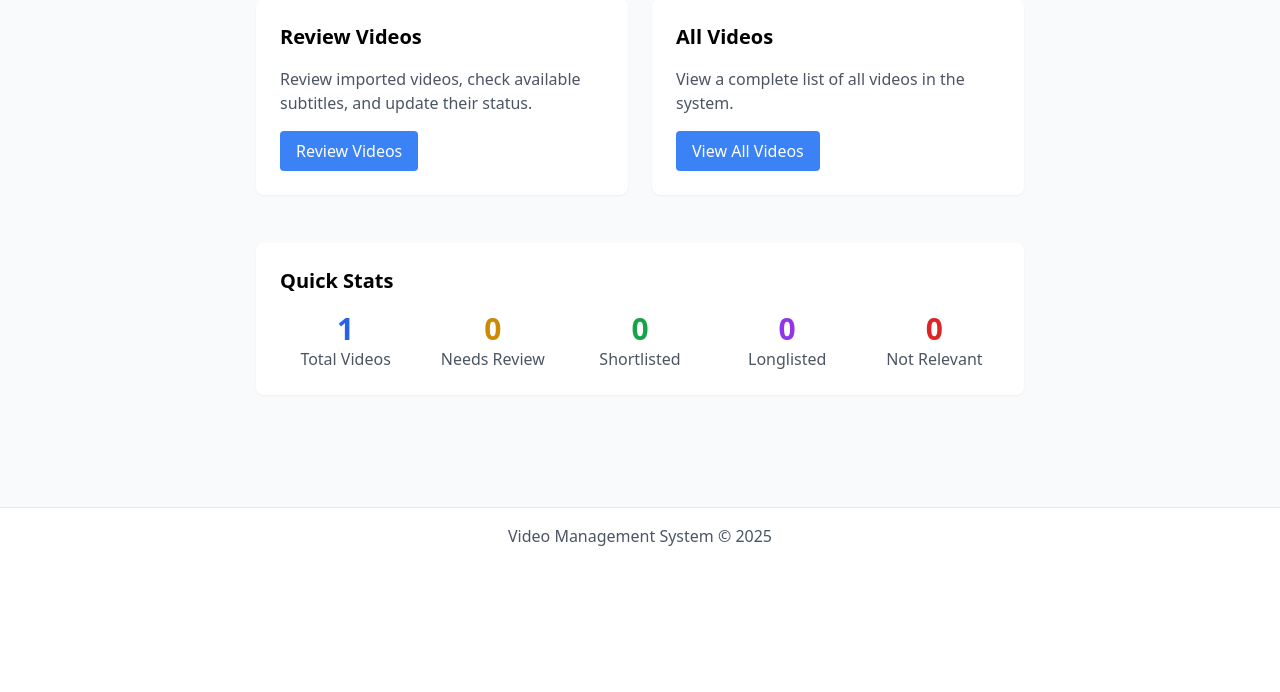
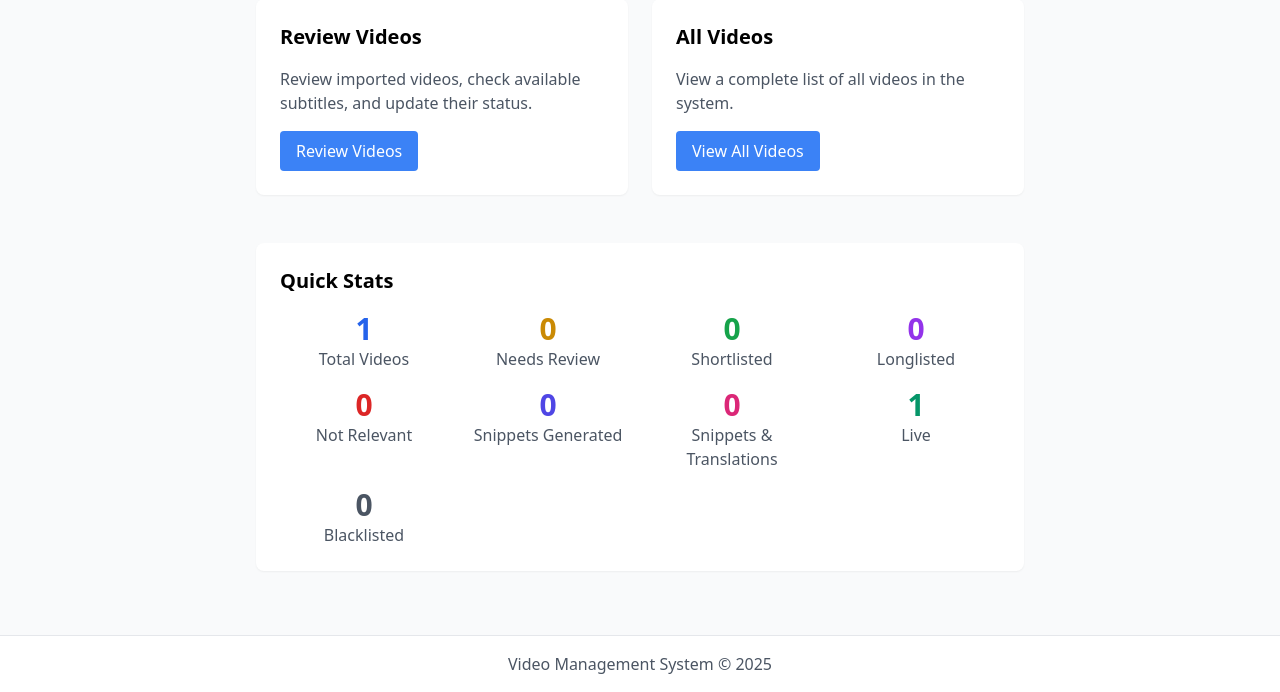
Before and after one commit to koljapluemer/snipvocab, a Django app: page /cms/ in a window 1280 px wide. Shown: the part 389-1081 px from the top of the page. Before the commit the page ends 935 px from the top, so only its background shows below. Run offline with Django 5.2, Linux system fonts and the light colour scheme; data comes from the database, SQL or seed files in the repository; some libraries are stand-ins or nearby versions.

Commit message:
minor cms improvements

```diff
--- a/backend/cms/templates/cms_home.html
+++ b/backend/cms/templates/cms_home.html
@@ -45,7 +45,7 @@
 
         <div class="bg-white p-6 rounded-lg shadow-sm">
             <h2 class="text-xl font-semibold mb-4">Quick Stats</h2>
-            <div class="grid grid-cols-2 md:grid-cols-5 gap-4">
+            <div class="grid grid-cols-2 md:grid-cols-4 gap-4">
                 <div class="text-center">
                     <div class="text-3xl font-bold text-blue-600">{{ total_videos }}</div>
                     <div class="text-gray-600">Total Videos</div>
@@ -66,6 +66,22 @@
                     <div class="text-3xl font-bold text-red-600">{{ not_relevant }}</div>
                     <div class="text-gray-600">Not Relevant</div>
                 </div>
+                <div class="text-center">
+                    <div class="text-3xl font-bold text-indigo-600">{{ snippets_generated }}</div>
+                    <div class="text-gray-600">Snippets Generated</div>
+                </div>
+                <div class="text-center">
+                    <div class="text-3xl font-bold text-pink-600">{{ snippets_and_translations_generated }}</div>
+                    <div class="text-gray-600">Snippets & Translations</div>
+                </div>
+                <div class="text-center">
+                    <div class="text-3xl font-bold text-emerald-600">{{ live }}</div>
+                    <div class="text-gray-600">Live</div>
+                </div>
+                <div class="text-center">
+                    <div class="text-3xl font-bold text-gray-600">{{ blacklisted }}</div>
+                    <div class="text-gray-600">Blacklisted</div>
+                </div>
             </div>
         </div>
     </div>
--- a/backend/cms/templates/includes/video_status.html
+++ b/backend/cms/templates/includes/video_status.html
@@ -1,15 +1,15 @@
 {% if video.status == 'needs_review' %}
-    <span class="px-3 py-1 text-sm rounded bg-blue-100 text-blue-800">Needs Review</span>
+    <span class="px-3 py-1 text-sm rounded bg-yellow-100 text-yellow-800">Needs Review</span>
 {% elif video.status == 'shortlisted' %}
     <span class="px-3 py-1 text-sm rounded bg-green-100 text-green-800">Shortlisted</span>
 {% elif video.status == 'longlisted' %}
-    <span class="px-3 py-1 text-sm rounded bg-yellow-100 text-yellow-800">Longlisted</span>
+    <span class="px-3 py-1 text-sm rounded bg-purple-100 text-purple-800">Longlisted</span>
 {% elif video.status == 'not_relevant' %}
     <span class="px-3 py-1 text-sm rounded bg-red-100 text-red-800">Not Relevant</span>
 {% elif video.status == 'snippets_generated' %}
     <span class="px-3 py-1 text-sm rounded bg-indigo-100 text-indigo-800">Snippets Generated</span>
 {% elif video.status == 'snippets_and_translations_generated' %}
-    <span class="px-3 py-1 text-sm rounded bg-purple-100 text-purple-800">Snippets and Translations Generated</span>
+    <span class="px-3 py-1 text-sm rounded bg-pink-100 text-pink-800">Snippets & Translations</span>
 {% elif video.status == 'live' %}
     <span class="px-3 py-1 text-sm rounded bg-emerald-100 text-emerald-800">Live</span>
 {% elif video.status == 'blacklisted' %}
--- a/backend/cms/views.py
+++ b/backend/cms/views.py
@@ -52,13 +52,21 @@ def cms_home(request):
     shortlisted = Video.objects.filter(status=VideoStatus.SHORTLISTED).count()
     longlisted = Video.objects.filter(status=VideoStatus.LONGLISTED).count()
     not_relevant = Video.objects.filter(status=VideoStatus.NOT_RELEVANT).count()
+    snippets_generated = Video.objects.filter(status=VideoStatus.SNIPPETS_GENERATED).count()
+    snippets_and_translations_generated = Video.objects.filter(status=VideoStatus.SNIPPETS_AND_TRANSLATIONS_GENERATED).count()
+    live = Video.objects.filter(status=VideoStatus.LIVE).count()
+    blacklisted = Video.objects.filter(status=VideoStatus.BLACKLISTED).count()
 
     context = {
         'total_videos': total_videos,
         'needs_review': needs_review,
         'shortlisted': shortlisted,
         'longlisted': longlisted,
-        'not_relevant': not_relevant
+        'not_relevant': not_relevant,
+        'snippets_generated': snippets_generated,
+        'snippets_and_translations_generated': snippets_and_translations_generated,
+        'live': live,
+        'blacklisted': blacklisted
     }
 
     return render(request, 'cms_home.html', context)
@@ -116,16 +124,22 @@ def import_channel_videos(request):
                 # Get existing video IDs from our database
                 existing_video_ids = set(Video.objects.values_list('youtube_id', flat=True))
 
+                # Get the most recent video ID we've processed for this channel
+                last_processed_video = Video.objects.filter(
+                    comment__startswith=f'Imported from channel {username}'
+                ).order_by('-youtube_id').first()
+
                 # Get videos from the playlist
                 next_page_token = None
                 imported_count = 0
                 remaining_videos = total_videos
                 batch_size = 100
+                found_last_processed = False
 
                 while True:
                     playlist_response = youtube.playlistItems().list(
                         playlistId=uploads_playlist_id,
-                        part='contentDetails',
+                        part='contentDetails,snippet',
                         maxResults=50,
                         pageToken=next_page_token
                     ).execute()
@@ -133,10 +147,24 @@ def import_channel_videos(request):
                     # Create Video objects for each video that doesn't exist yet
                     for item in playlist_response['items']:
                         video_id = item['contentDetails']['videoId']
+
+                        # If we've found our last processed video, we can start importing
+                        if last_processed_video and video_id == last_processed_video.youtube_id:
+                            found_last_processed = True
+                            continue
+
+                        # If we haven't found our last processed video yet, skip
+                        if last_processed_video and not found_last_processed:
+                            continue
+
                         if video_id not in existing_video_ids:
                             Video.objects.get_or_create(
                                 youtube_id=video_id,
-                                defaults={'status': VideoStatus.NEEDS_REVIEW, 'comment': f'Imported from channel {username}'}
+                                defaults={
+                                    'status': VideoStatus.NEEDS_REVIEW,
+                                    'comment': f'Imported from channel {username}',
+                                    'youtube_title': item['snippet']['title']
+                                }
                             )
                             imported_count += 1
                             existing_video_ids.add(video_id)
@@ -530,7 +558,7 @@ def bulk_import_videos(request):
             try:
                 Video.objects.get_or_create(
                     youtube_id=video_id,
-                    defaults={'status': VideoStatus.NEEDS_REVIEW}
+                    defaults={'status': VideoStatus.NEEDS_REVIEW, 'comment': 'bulk imported'}
                 )
                 successful_imports += 1
             except Exception as e:
```
